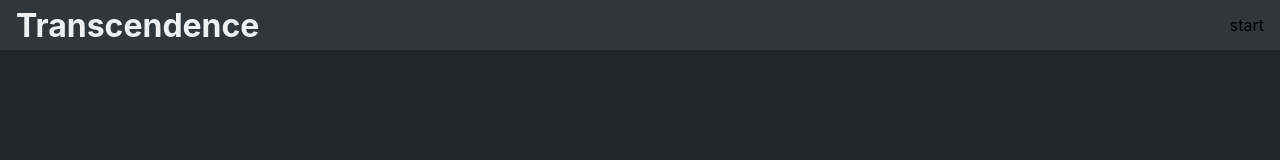
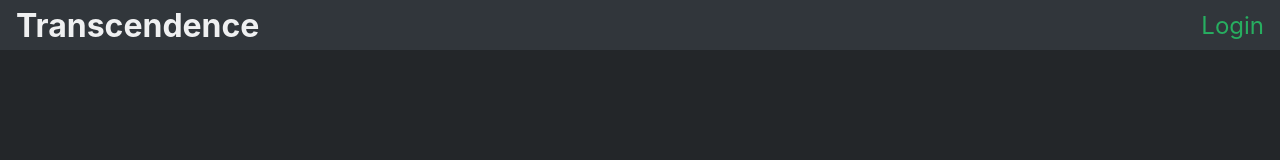
Before and after one commit to DenKrylov/transcendence, a React (Create React App) app: page / in a window 1280 px wide. Shown: the top 160 px of the page. Built offline with nearby package versions, Linux system fonts and the light colour scheme.

Commit message:
add header control

```diff
--- a/src/components/Header/Header.tsx
+++ b/src/components/Header/Header.tsx
@@ -1,12 +1,14 @@
-import { useRecoilValue } from "recoil"
+import { useRecoilState, useRecoilValue } from "recoil"
 import { locationState } from "../../recoil/Location/Location";
 import { getThemeState } from "../../recoil/Theme/getTheme"
-import { HeaderControl, HeaderLogo, HeaderWrapper } from "./HeaderStyle"
+import { tokenState } from "../../recoil/Token/Token";
+import { HeaderControl, HeaderLogo, HeaderWrapper, HeaderButton, HeaderUser } from "./HeaderStyle"
 
 export const Header = () => {
 
 	const theme = useRecoilValue(getThemeState);
 	const location = useRecoilValue(locationState);
+	const [token, setToken ] = useRecoilState(tokenState);
 
 	return (
 		<HeaderWrapper theme={theme}>
@@ -14,10 +16,20 @@ export const Header = () => {
 				Transcendence
 			</HeaderLogo>
 			<HeaderControl>
-				{location === 'start' && <div>start</div>}
-				{location === 'chat' && <div>chat</div>}
-				{location === 'game' && <div>chat</div>}
+				{(location === 'start' && token.length === 0) && <HeaderButton theme={theme} location={location} onClick={() => setToken('1')}>Login</HeaderButton> }
+				{(location === 'start'&& token.length !== 0) && <HeaderButton theme={theme} location={location}>Home</HeaderButton>}
+				{token.length !== 0 && <HeaderButton theme={theme} location={location}>Chat</HeaderButton>}
+				{token.length !== 0 && <HeaderButton theme={theme} location={location}>Game</HeaderButton>}
+				{token.length !== 0
+					&& <HeaderUser>
+						Monie
+						Foto
+						</HeaderUser>}
 			</HeaderControl>
 		</HeaderWrapper>
 	)
 }
+
+
+// eslint-disable-next-line
+{/* <HeaderLink theme={theme} href={'https://api.intra.42.fr/oauth/authorize?client_id=e6913671ec6ac35320789438577614d7abeb47d790d4839fc08afa5e3cb0fbb8&redirect_uri=http%3A%2F%2Flocalhost&response_type=code'}>Login</HeaderLink> */}
--- a/src/components/Header/HeaderStyle.ts
+++ b/src/components/Header/HeaderStyle.ts
@@ -4,6 +4,7 @@ import { Theme } from "../../indexStyle";
 
 interface Props {
 	theme?: Theme;
+	location?: string;
 }
 
 export const HeaderWrapper = styled.header<Props>`
@@ -21,4 +22,22 @@ export const HeaderLogo = styled.h1<Props>`
 
 export const HeaderControl = styled.div`
 	display: flex;
-`
+`;
+
+export const HeaderLink = styled.a<Props>`
+	color: ${({theme}) => theme.foregroundNormal};
+`;
+
+export const HeaderButton = styled.p<Props>`
+	margin-left: 1rem;
+	font-size: 1.5rem;
+	color: ${({theme}) => theme.foregroundPositive};
+	cursor: pointer;
+	:hover {
+		color: ${({theme}) => theme.foregroundLink};
+	}
+`;
+
+export const HeaderUser = styled.div`
+
+`;
--- /dev/null
+++ b/src/recoil/Token/Token.ts
@@ -0,0 +1,6 @@
+import { atom } from "recoil";
+
+export const tokenState = atom({
+  key: 'token',
+  default: '',
+});
```
